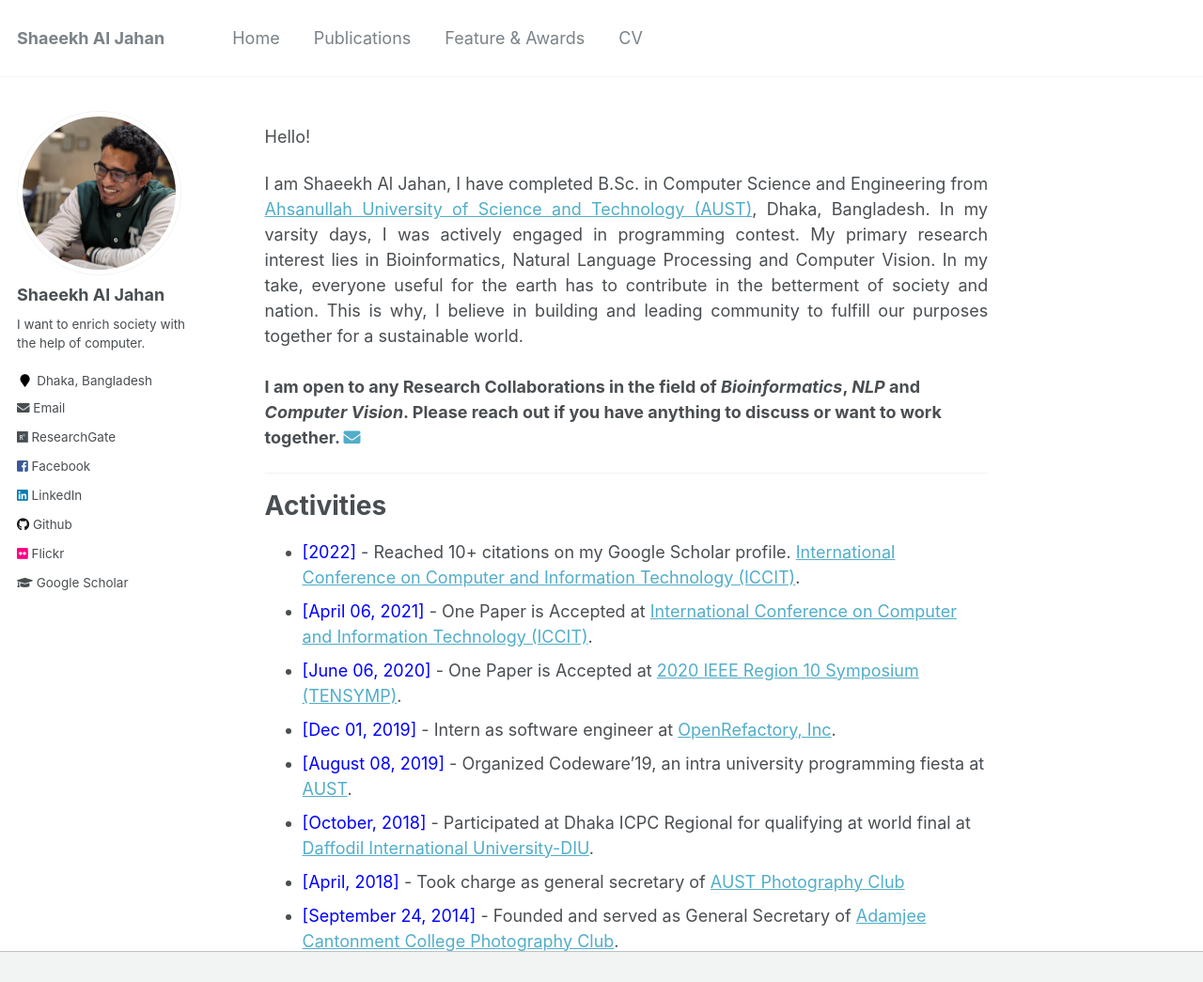
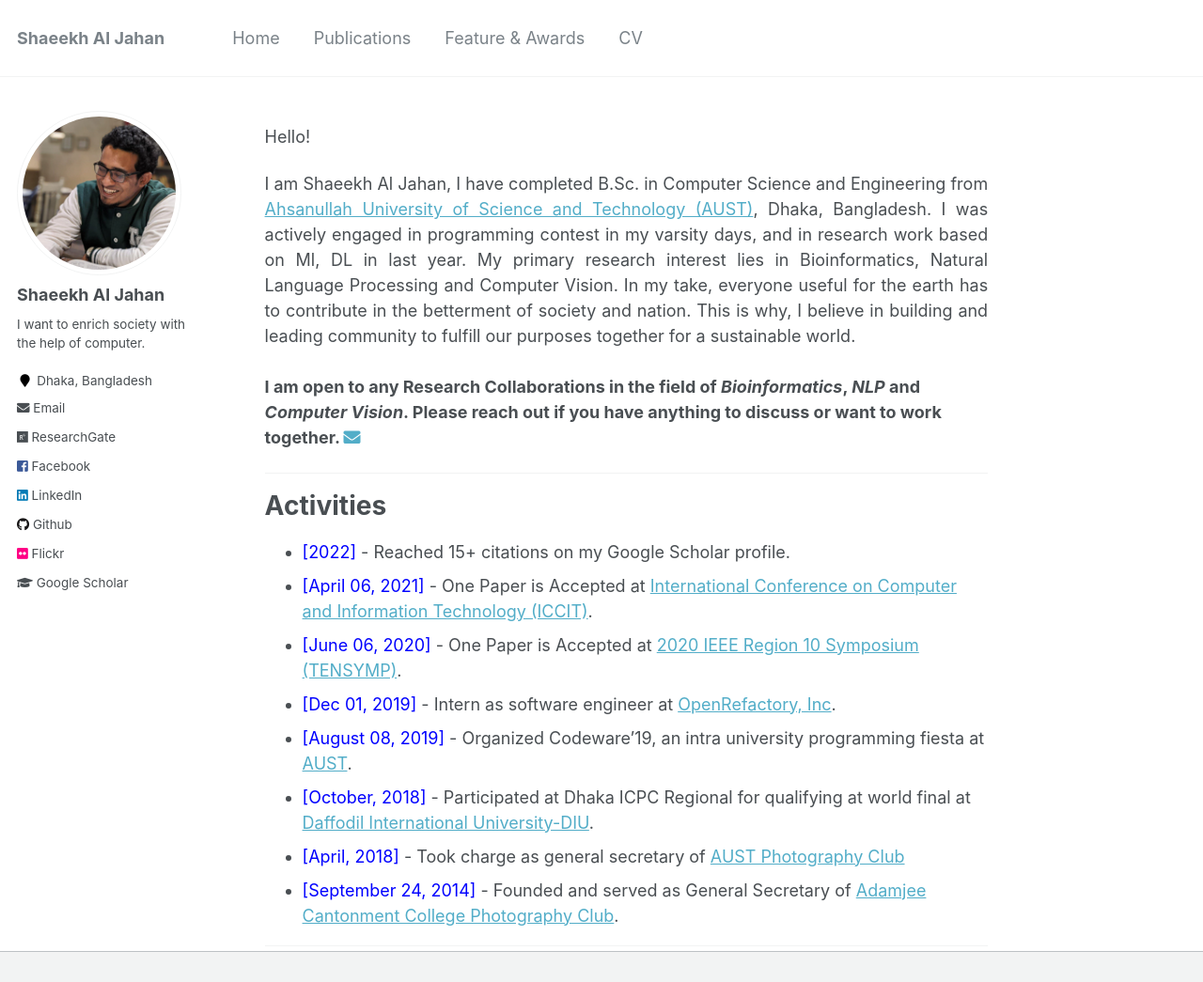
Before and after one commit to shaeekh/shaeekh.github.io, a Jekyll site: the page built from _pages/about.md, in a window 1280 px wide and 1241 px high, cut to the strip 0-1045 px from the top of the window. Shown: the whole strip at 94% size. Built offline with Jekyll 4.4.1, drawn with Linux system fonts in a browser that asks for light colours; a script that is not in the unit is left out.

Commit message:
Changes in about

```diff
--- a/_pages/about.md
+++ b/_pages/about.md
@@ -12,7 +12,7 @@ Hello!
 
 <div style="text-align: justify">
 
-I am Shaeekh Al Jahan, I have completed B.Sc. in Computer Science and Engineering from <a href="http://aust.edu/">Ahsanullah University of Science and Technology (AUST)</a>, Dhaka, Bangladesh. In my varsity days, I was actively engaged in programming contest.  My primary research interest lies in Bioinformatics, Natural Language Processing and Computer Vision.
+I am Shaeekh Al Jahan, I have completed B.Sc. in Computer Science and Engineering from <a href="http://aust.edu/">Ahsanullah University of Science and Technology (AUST)</a>, Dhaka, Bangladesh. I was actively engaged in programming contest in my varsity days, and in research work based on Ml, DL in last year.  My primary research interest lies in Bioinformatics, Natural Language Processing and Computer Vision.
 In my take, everyone useful for the earth has to contribute in the betterment of society and nation. This is why, I believe in building and leading community to fulfill our purposes together for a sustainable world.   <br /><br /></div>
 
 <b> I am open to any Research Collaborations in the field of *Bioinformatics*, *NLP* and *Computer Vision*. Please reach out if you have anything to discuss or want to work together.  </b> <a href="shaeekhshuvro@gmail.com"><i class="fas fa-envelope"></i></a> <br />
@@ -22,7 +22,7 @@ In my take, everyone useful for the earth has to contribute in the betterment of
 
 
 # Activities
-* <span style="color:Blue"> [2022] </span> - Reached 10+ citations on my Google Scholar profile. [ International Conference on Computer and Information Technology (ICCIT)](https://ieeexplore.ieee.org/document/9392692).
+* <span style="color:Blue"> [2022] </span> - Reached 15+ citations on my Google Scholar profile.
 * <span style="color:Blue"> [April 06, 2021] </span> - One Paper is Accepted at [ International Conference on Computer and Information Technology (ICCIT)](https://ieeexplore.ieee.org/document/9392692).
 * <span style="color:Blue"> [June 06, 2020] </span> -  One Paper is Accepted at [ 2020 IEEE Region 10 Symposium (TENSYMP)](https://ieeexplore.ieee.org/document/9230733).
 * <span style="color:Blue"> [Dec 01, 2019] </span> - Intern as software engineer at [OpenRefactory, Inc](https://www.openrefactory.com/).
```
